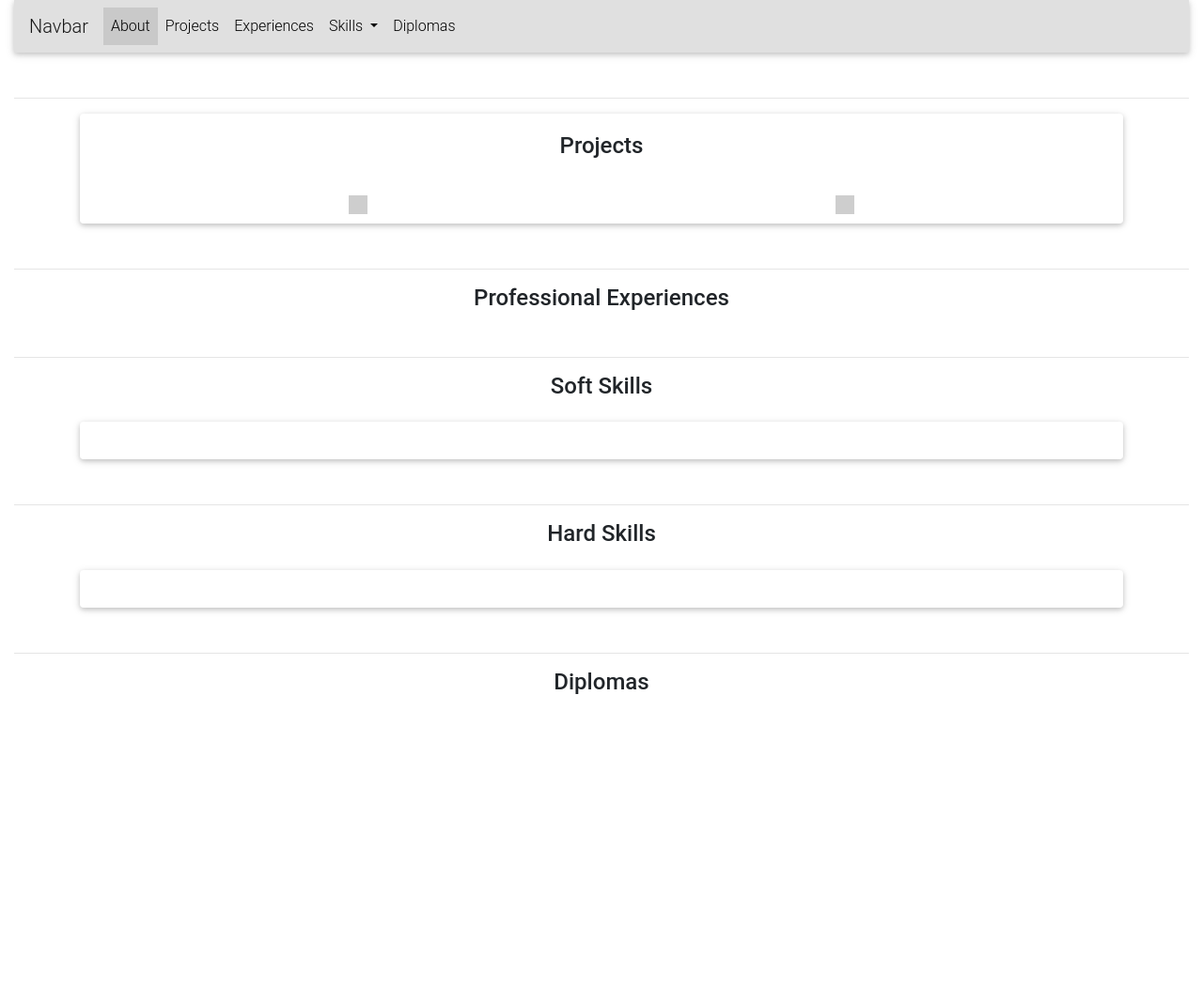
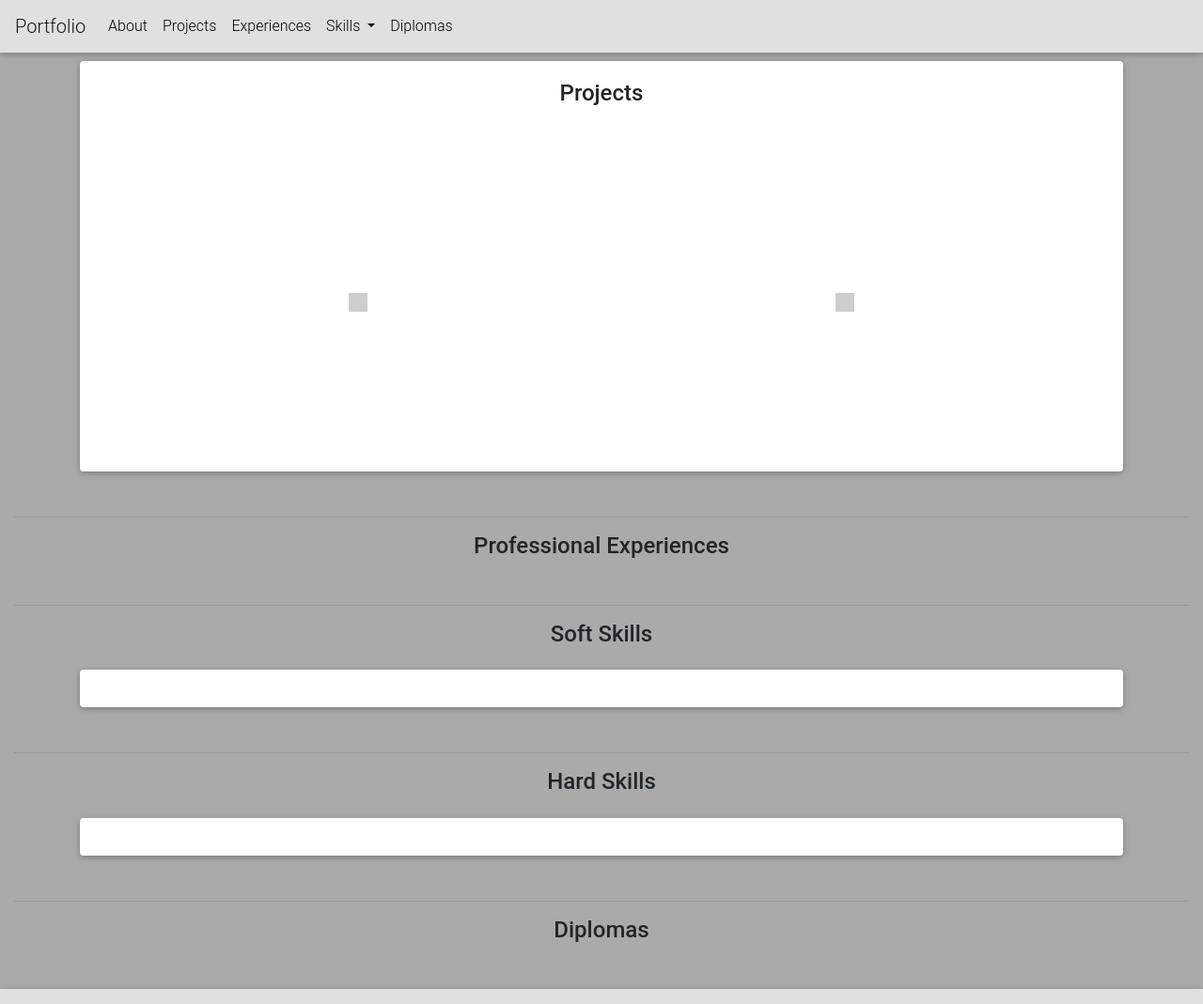
Before and after one commit to ConnorFM/portfolio, a Symfony app: template portfolio/templates/home/index.html.twig in a window 1280 px wide. Shown: the whole page at 94% size. Before the commit the page ends 739 px from the top, so only its background shows below. Run offline with Twig, Linux system fonts and the light colour scheme; the template is opened without the code that fills it, so the values that code supplies are empty; some libraries are stand-ins or nearby versions; grey boxes are pictures that could not be loaded.

Commit message:
few styling

```diff
--- a/portfolio/templates/base.html.twig
+++ b/portfolio/templates/base.html.twig
@@ -3,6 +3,7 @@
     <head>
         <meta charset="UTF-8">
         <title>{% block title %}Welcome!{% endblock %}</title>
+        <link href="https://unpkg.com/aos@2.3.1/dist/aos.css" rel="stylesheet">
         <!-- Font Awesome -->
         <link rel="stylesheet" href="https://use.fontawesome.com/releases/v5.8.2/css/all.css">
         <!-- Bootstrap core CSS -->
@@ -10,12 +11,16 @@
         <!-- Material Design Bootstrap -->
         <link href="https://cdnjs.cloudflare.com/ajax/libs/mdbootstrap/4.8.5/css/mdb.min.css" rel="stylesheet">
 
+
         {% block stylesheets %}{% endblock %}
     </head>
     <body>
         <div class="container-fluid">
             {% block body %}{% endblock %}
         </div>
+
+        <nav class="navbar navbar-expand-lg navbar-light bg-light mt-5">
+        </nav>
         <!-- JQuery -->
         <script type="text/javascript" src="https://cdnjs.cloudflare.com/ajax/libs/jquery/3.4.1/jquery.min.js"></script>
         <!-- Bootstrap tooltips -->
@@ -24,6 +29,8 @@
         <script type="text/javascript" src="https://cdnjs.cloudflare.com/ajax/libs/twitter-bootstrap/4.3.1/js/bootstrap.min.js"></script>
         <!-- MDB core JavaScript -->
         <script type="text/javascript" src="https://cdnjs.cloudflare.com/ajax/libs/mdbootstrap/4.8.5/js/mdb.min.js"></script>
+        <script src="https://unpkg.com/aos@2.3.1/dist/aos.js"></script>
+
         {% block javascripts %}{% endblock %}
     </body>
 </html>
--- a/portfolio/templates/home/index.html.twig
+++ b/portfolio/templates/home/index.html.twig
@@ -14,11 +14,45 @@
             color: #222222;
         }
 
+        .carouselLink {
+            text-decoration: none;
+            color: white;
+        }
+
+        .carouselLink:hover {
+            text-decoration: none;
+            color: #222222;
+        }
+
+        #topBtn {
+            display: none;
+            position: fixed;
+            bottom: 5vh;
+            right: 5vw;
+            z-index: 99;
+            border: none;
+            outline: none;
+            background-color: black;
+            color: #555;
+            cursor: pointer;
+            border-radius: 50%;
+        }
+
+        #topBtn:hover {
+            background-color: #555; /* Add a dark-grey background on hover */
+            color: black;
+        }
+
+        body {
+            background-color: #AAAAAA;
+            radian
+        }
+
     </style>
     {{ include('index_parts/navbar.html.twig') }}
 
     {% for user in users %}
-    <div class="d-flex justify-content-around text-center">
+    <div class="d-flex justify-content-around text-center mt-4">
         <div class="card-transparent" style="width: 78rem;">
             <img src="{{ user.photo }}" class="card-img-top img-thumbnail" style="max-width: 18rem;" alt="...">
             <div class="card-body">
@@ -63,10 +97,36 @@
         {{ include('index_parts/diplomas.html.twig') }}
     </div>
 
+    <button onclick="topFunction()" id="topBtn" title="Go to top"><i class="fa fa-chevron-up fa-2x"></i></button>
+
+
+
+
+
 
 {% endblock %}
 
 {% block javascripts %}
 
+    <script type="text/javascript">
+
+        window.onscroll = function() {scrollFunction()};
+
+        function scrollFunction() {
+        if (document.body.scrollTop > 20 || document.documentElement.scrollTop > 20) {
+        document.getElementById("topBtn").style.display = "block";
+        } else {
+        document.getElementById("topBtn").style.display = "none";
+        }
+        }
+
+        function topFunction() {
+        window.scrollTo({top:0, behavior: "smooth"})
+        }
+
+
+
+    </script>
+
 
 {% endblock %}
--- a/portfolio/templates/index_parts/about.html.twig
+++ b/portfolio/templates/index_parts/about.html.twig
@@ -38,7 +38,7 @@
                             {% for language in languages %}
                                 <p>{{ language.name }}</p>
                                 <div class="progress">
-                                    <div class="progress-bar" role="progressbar" style="width: {{ language.level }}%" aria-valuenow="{{ language.level }}" aria-valuemin="0" aria-valuemax="100"></div>
+                                    <div class="progress-bar" role="progressbar" style="width: {{ skill.completion }}%" aria-valuenow="{{ language.level }}" aria-valuemin="0" aria-valuemax="100"></div>
                                 </div>
                             {% endfor %}
                         </div>
--- a/portfolio/templates/index_parts/diplomas.html.twig
+++ b/portfolio/templates/index_parts/diplomas.html.twig
@@ -3,7 +3,7 @@
     {% for diploma in diplomas %}
             <div class="card">
                 <div class="row">
-                <div class="col-md-3 bg-primary">
+                    <div class="col-md-3 bg-light">
                         <div class="card-body">
                             <p>From {{ diploma.startDate | date('m/Y') }} to {{ diploma.endDate | date('m/Y') }}</p>
                             <div class="h5">{{ diploma.location | title}}</div>
--- a/portfolio/templates/index_parts/experiences.html.twig
+++ b/portfolio/templates/index_parts/experiences.html.twig
@@ -3,7 +3,7 @@
     {% for experience in experiences %}
         <div class="card">
             <div class="row">
-                <div class="col-md-3 bg-primary">
+                <div class="col-md-3 bg-light">
                     <div class="card-body">
                         <p>From {{ experience.startDate | date('m/Y') }} to {{ experience.endDate | date('m/Y') }}</p>
                         <div class="h5">{{ experience.society }}</div>
--- a/portfolio/templates/index_parts/hardskills.html.twig
+++ b/portfolio/templates/index_parts/hardskills.html.twig
@@ -11,7 +11,7 @@
                             </div>
                             <div class="col-md-6">
                                 <div class="progress">
-                                    <div class="progress-bar" role="progressbar" style="width: {{ skill.completion }}%" aria-valuenow="{{ skill.completion }}" aria-valuemin="0" aria-valuemax="100"></div>
+                                    <div class="progress-bar bg-dark" role="progressbar" style="width: {{ skill.completion }}%" aria-valuenow="{{ skill.completion }}" aria-valuemin="0" aria-valuemax="100"></div>
                                 </div>
                             </div>
                         </div>
--- a/portfolio/templates/index_parts/navbar.html.twig
+++ b/portfolio/templates/index_parts/navbar.html.twig
@@ -1,11 +1,11 @@
-<nav class="navbar navbar-expand-lg navbar-light bg-light">
-    <a class="navbar-brand" href="#">Navbar</a>
+<nav class="navbar navbar-expand-lg navbar-light bg-light fixed-top">
+    <a class="navbar-brand" href="#">Portfolio</a>
     <button class="navbar-toggler" type="button" data-toggle="collapse" data-target="#navbarNavDropdown" aria-controls="navbarNavDropdown" aria-expanded="false" aria-label="Toggle navigation">
         <span class="navbar-toggler-icon"></span>
     </button>
     <div class="collapse navbar-collapse" id="navbarNavDropdown">
         <ul class="navbar-nav">
-            <li class="nav-item active">
+            <li class="nav-item">
                 <a class="nav-link" href="#about">About</a>
             </li>
             <li class="nav-item">
--- a/portfolio/templates/index_parts/projects.html.twig
+++ b/portfolio/templates/index_parts/projects.html.twig
@@ -4,7 +4,7 @@
             <div class="h4 mt-0 text-center title">Projects</div>
             <div class="container mt-5" style="width:50vw">
                 <div id="carouselExampleControls" class="carousel slide" data-ride="carousel">
-                    <div class="carousel-inner">
+                    <div class="carousel-inner" role="listbox" style=" width:100%; height: 20rem !important;">
                         {% for project in projects %}
 
                         {% if loop.index == 1 %}
@@ -12,9 +12,9 @@
                             {% else %}
                             <div class="carousel-item">
                                 {% endif %}
-                                <img src="{{ project.screenshot }}" class="d-block w-100" data-toggle="collapse" href="#collapse{{ project.id }}" role="button" aria-expanded="false" aria-controls="collapseExample">
+                                <img src="{{ project.screenshot }}" class="d-block w-100">
                                 <div class="carousel-caption d-none d-md-block" style="background-color: black; opacity:0.3;">
-                                    <h5>{{ project.name | title }}</h5>
+                                    <h5><a class="carouselLink" data-toggle="collapse" href="#collapse{{ project.id }}" role="button" aria-expanded="false" aria-controls="collapseExample">{{ project.name | title }}</a></h5>
                                     <p>From {{ project.startDate | date('m/Y')}} to {{ project.endDate | date('m/Y') }}</p>
                                 </div>
                             </div>
--- a/portfolio/templates/index_parts/softskills.html.twig
+++ b/portfolio/templates/index_parts/softskills.html.twig
@@ -11,7 +11,7 @@
                             </div>
                             <div class="col-md-6">
                                 <div class="progress">
-                                    <div class="progress-bar" role="progressbar" style="width: {{ skill.completion }}%" aria-valuenow="{{ skill.completion }}" aria-valuemin="0" aria-valuemax="100"></div>
+                                    <div class="progress-bar bg-dark" role="progressbar" style="width: {{ skill.completion }}%" aria-valuenow="{{ skill.completion }}" aria-valuemin="0" aria-valuemax="100"></div>
                                 </div>
                             </div>
                         </div>
```
Lines whose indentation alone changed are shown as unchanged.
